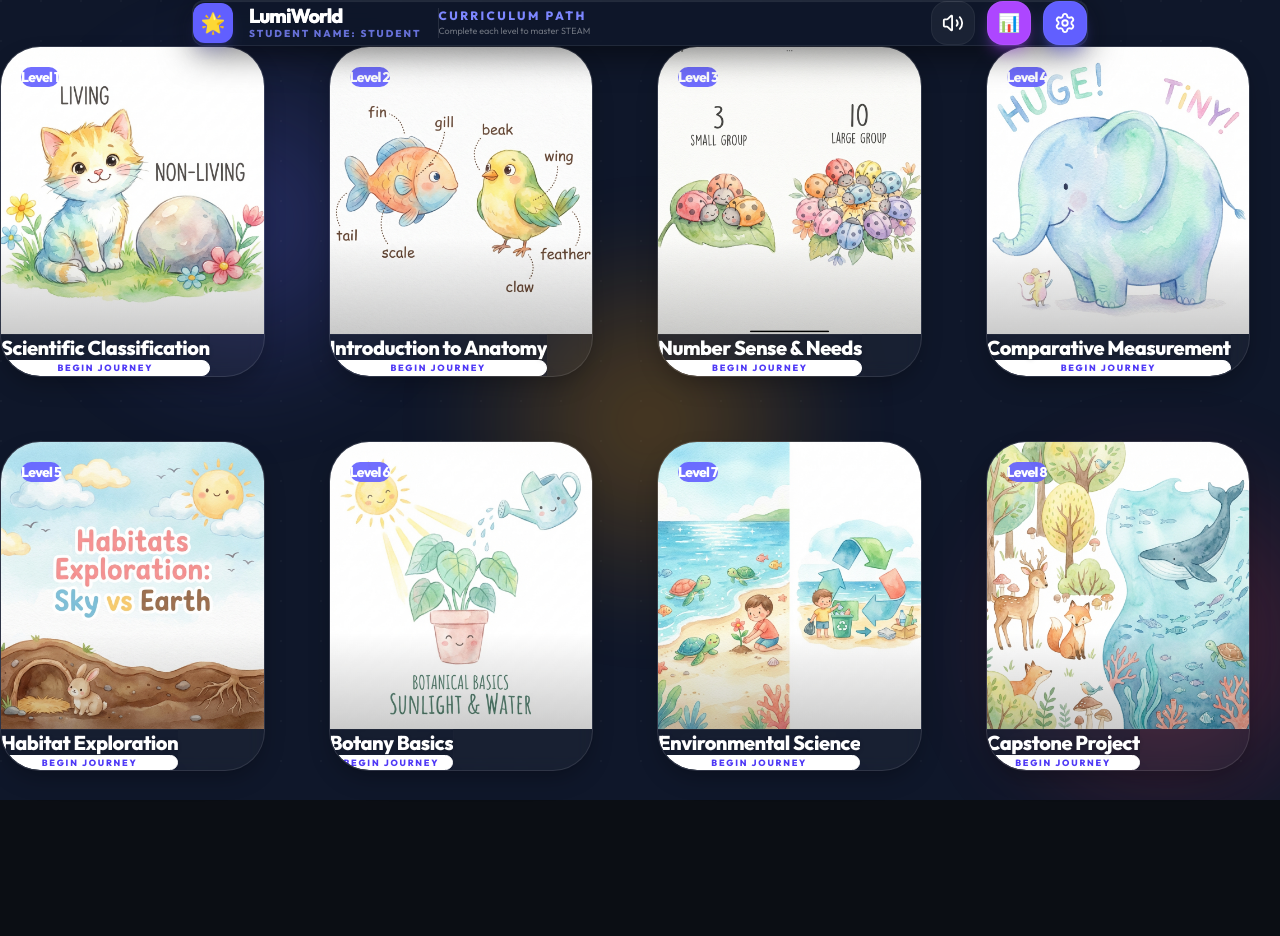
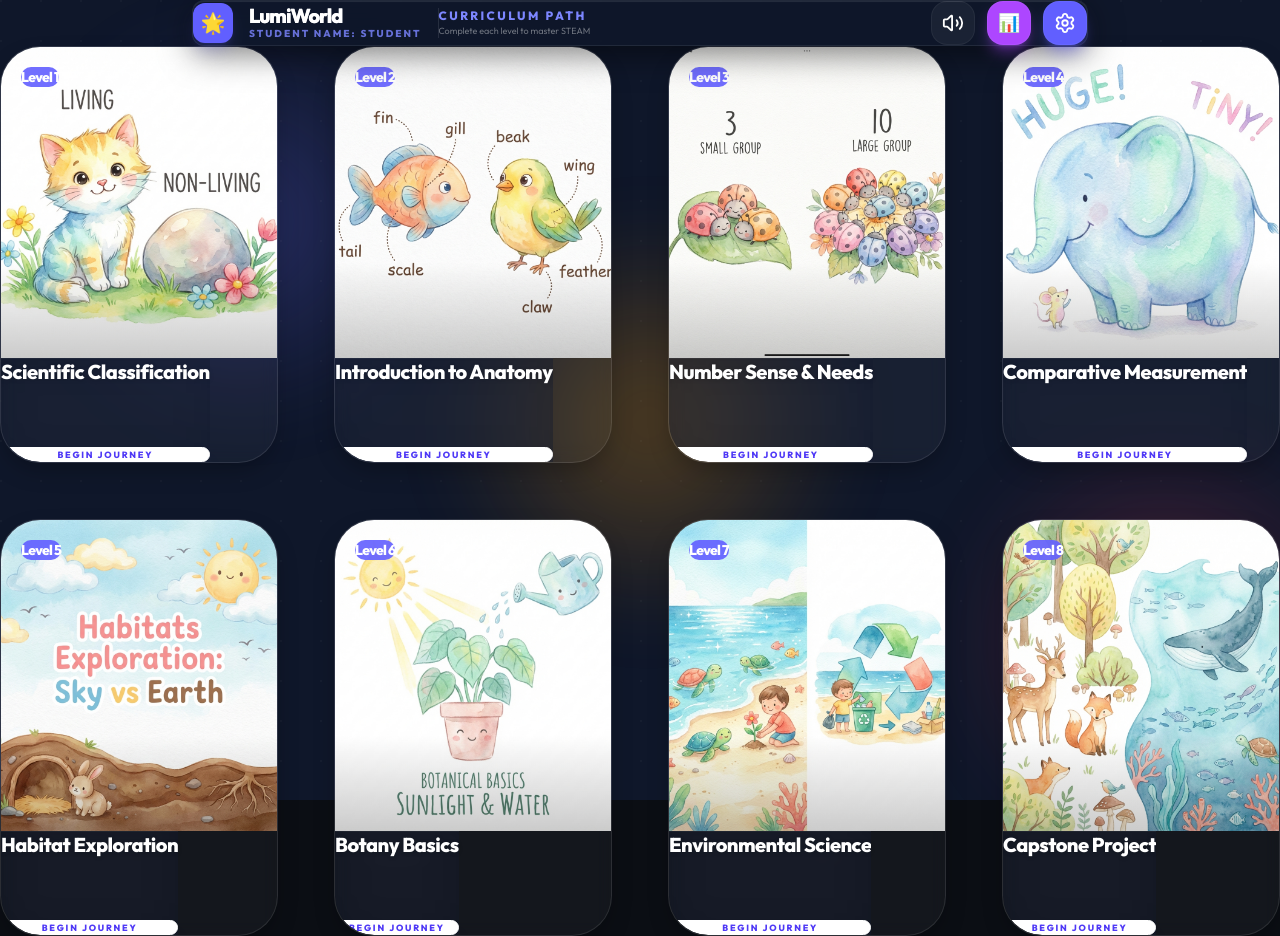
Before and after one commit to lawrence555-dev/lumiworld, a Next.js app: page / in a window 1280 px wide. Before the commit the page ends 800 px from the top, so only its background shows below. Built offline with nearby package versions, Linux system fonts and the light colour scheme.

Commit message:
style: fix iOS PWA standalone layout and safe area clipping

```diff
--- a/app/globals.css
+++ b/app/globals.css
@@ -65,9 +65,23 @@ body {
   background: var(--background);
   color: white;
   min-height: 100vh;
+  min-height: -webkit-fill-available;
+  /* Fixed height for mobile safari */
   user-select: none;
   overflow-x: hidden;
   overflow-y: auto;
+  padding-top: env(safe-area-inset-top);
+  padding-bottom: env(safe-area-inset-bottom);
+  padding-left: env(safe-area-inset-left);
+  padding-right: env(safe-area-inset-right);
+}
+
+.app-container {
+  display: flex;
+  flex-direction: column;
+  min-height: 100vh;
+  width: 100%;
+  position: relative;
 }
 
 /* Glassmorphism Utilities - Premium Commercial Look */
--- a/app/layout.tsx
+++ b/app/layout.tsx
@@ -13,6 +13,12 @@ export const metadata: Metadata = {
     initialScale: 1,
     maximumScale: 1,
     userScalable: false,
+    viewportFit: "cover",
+  },
+  appleWebApp: {
+    capable: true,
+    statusBarStyle: "black-translucent",
+    title: "LumiWorld",
   },
 };
 
--- a/app/page.tsx
+++ b/app/page.tsx
@@ -33,19 +33,21 @@ export default function Dashboard() {
   });
 
   return (
-    <div className="min-h-screen relative">
-      {/* Header at Top */}
-      <Header showCurriculumPath={true} />
+    <div className="app-container">
+      {/* Header at Top - Using pt-4 for extra breathing room on PWA */}
+      <div className="pt-4 sm:pt-6">
+        <Header showCurriculumPath={true} />
+      </div>
 
-      {/* Cards Container with extreme padding for iPad safety */}
-      <main className="w-full max-w-[1250px] mx-auto px-16 sm:px-32 lg:px-40 pb-32 pt-16 sm:pt-20 lg:pt-24">
+      {/* Cards Container - Using responsive padding that adapts to iPad */}
+      <main className="flex-1 w-full max-w-[1440px] mx-auto px-6 sm:px-12 lg:px-20 pb-20 pt-10 sm:pt-14">
         <motion.div
           initial={{ opacity: 0, y: 20 }}
           animate={{ opacity: 1, y: 0 }}
-          className="grid grid-cols-2 lg:grid-cols-4 gap-10 sm:gap-12 lg:gap-16"
+          className="grid grid-cols-2 lg:grid-cols-4 gap-6 sm:gap-10 lg:gap-14"
         >
           {weeks_data.map((week) => (
-            <div key={week.id} className="w-full">
+            <div key={week.id} className="w-full h-full">
               <WeekCard
                 {...week}
                 weekId={week.id}
--- a/components/ui/WeekCard.tsx
+++ b/components/ui/WeekCard.tsx
@@ -37,10 +37,10 @@ export function WeekCard({
         <motion.button
             onClick={isUnlocked ? handleClick : undefined}
             disabled={!isUnlocked}
-            whileHover={isUnlocked ? { scale: 1.01, y: -4 } : {}}
-            whileTap={isUnlocked ? { scale: 0.98 } : {}}
+            whileHover={isUnlocked ? { scale: 1.02, y: -8 } : {}}
+            whileTap={isUnlocked ? { scale: 0.96 } : {}}
             className={`
-                relative w-full aspect-[4/5.0] rounded-[2.5rem] overflow-hidden
+                relative w-full aspect-[4/6] rounded-[2.5rem] overflow-hidden
                 flex flex-col shadow-2xl transition-all duration-500
                 ${isUnlocked
                     ? 'glass-card cursor-pointer shadow-indigo-500/10'
```
